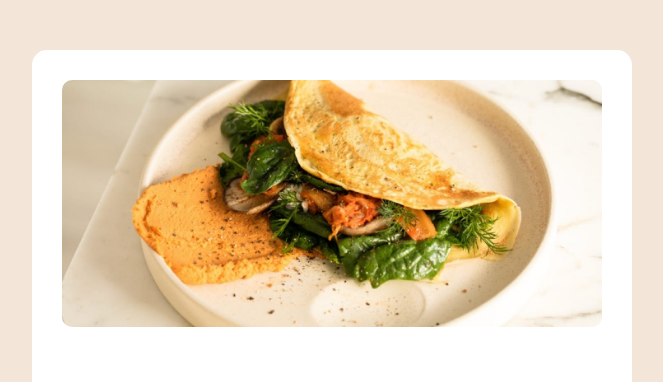
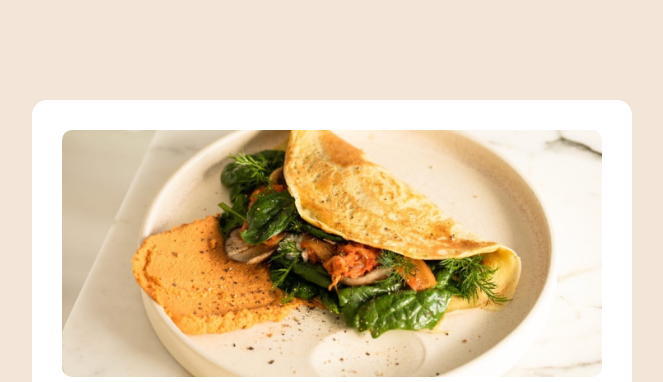
Before and after one commit to jvysvn/fm-recipe-page, a plain HTML site: page index.html in a window 1280 px wide. Shown: the top 382 px of the page, without its empty margins (308-971 px from the left). Drawn offline with Linux system fonts and the light colour scheme.

Commit message:
block-margin increased

```diff
--- a/style.css
+++ b/style.css
@@ -153,6 +153,6 @@ li > span {
     max-width: 600px;
     border-radius: 15px;
     background-color: var(--white);
-    margin-block: 50px;
+    margin-block: 100px;
   }
 }
```
